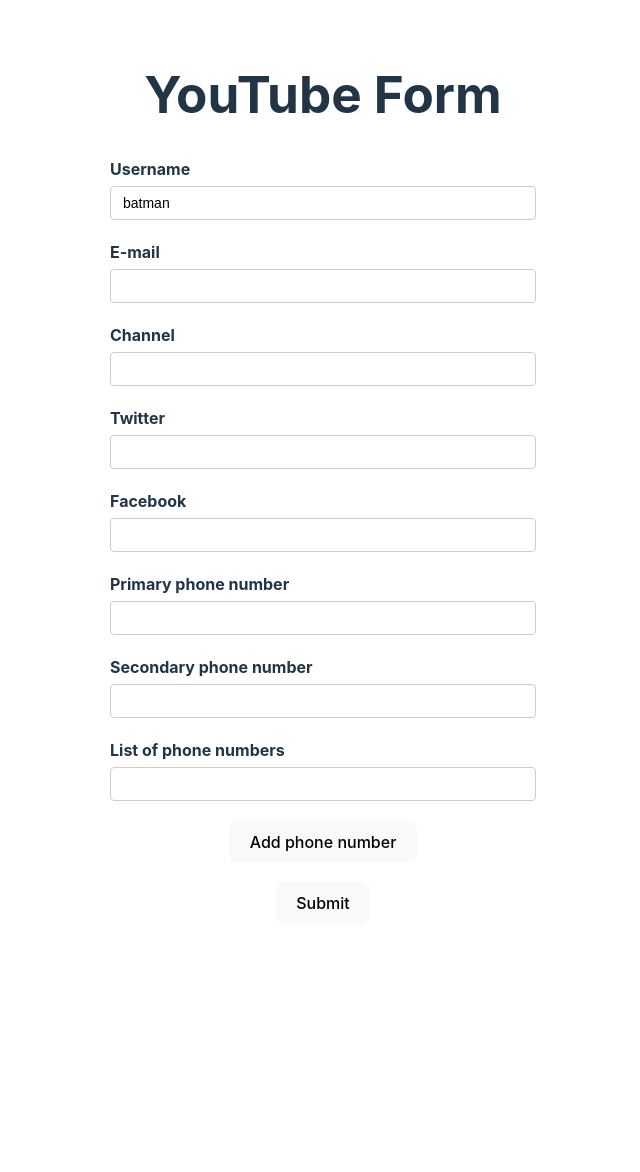
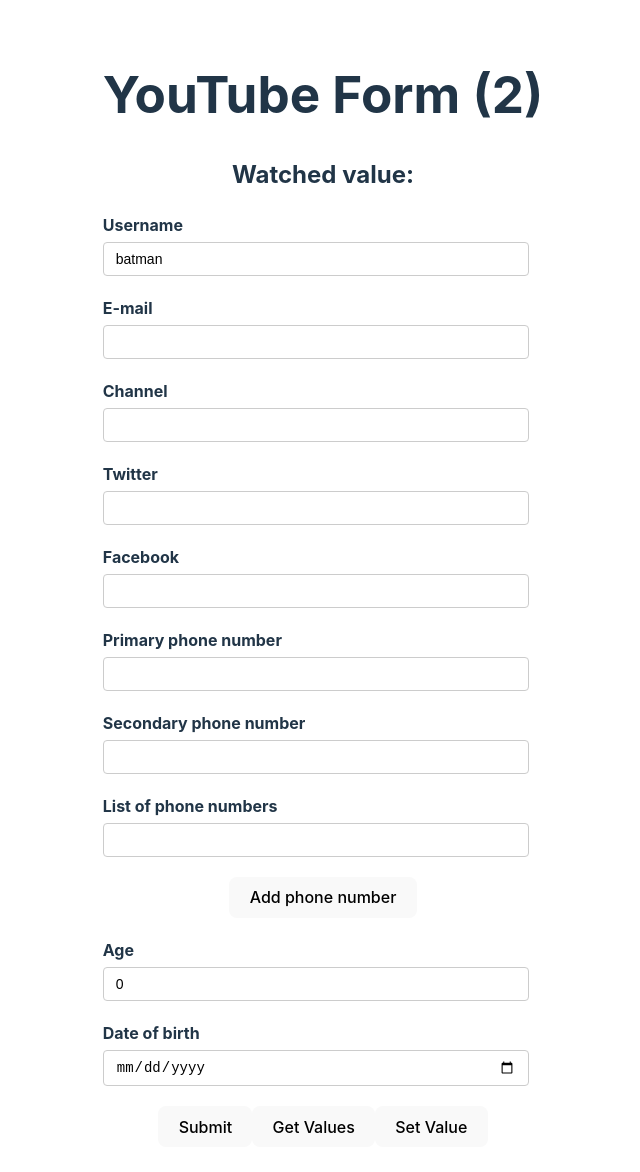
Before and after one commit to abe16s/React-Web-Learning-Path, a React (Vite) app in the folder rhm/: page / in a window 1280 px wide. Shown: the top 1172 px of the page, without its empty margins (317-957 px from the left). Before the commit the page ends 955 px from the top, so only its background shows below. Built offline with nearby package versions, Linux system fonts and the light colour scheme.

Commit message:
Get and set values

```diff
--- a/rhm/src/components/YouTubeForm.tsx
+++ b/rhm/src/components/YouTubeForm.tsx
@@ -1,5 +1,6 @@
 import { useForm, useFieldArray } from 'react-hook-form';
 import { DevTool } from '@hookform/devtools';
+import { useEffect } from 'react';
 
 type FormValues = {
     username: string;
@@ -13,7 +14,11 @@
     phNumbers: {
         number: string;
     }[];
+    age: number;
+    dob: Date
 }
+
+let renderCount = 1;
 
 export const YouTubeForm = () => {
     const form = useForm<FormValues>({
@@ -26,10 +31,12 @@
                 twitter: ""
             },
             phoneNumbers: ["", ""],
-            phNumbers: [{number: ""}]
+            phNumbers: [{number: ""}],
+            age: 0,
+            dob: new Date()
         }
     });
-    const {register, control, handleSubmit, formState} = form;
+    const {register, control, handleSubmit, formState, watch, getValues, setValue} = form;
     const {errors} = formState;
 
     const {fields, append, remove} = useFieldArray({
@@ -41,9 +48,26 @@
         console.log("Form submitted", data);
     }
 
+    const handleGetValues = () => {
+        console.log("Get values", getValues());
+    }
+
+    const handleSetValues = () => {
+        setValue("username", "superman");
+    }
+
+    useEffect(() => {
+        const subscription = watch((value) => {
+            console.log("Watched value", value);
+        });
+        return () => subscription.unsubscribe();
+    }, [watch]);
+
+    // const watchUsername = watch("username");
     return (
         <div>
-            <h1>YouTube Form</h1>
+            <h1>YouTube Form ({renderCount++})</h1>
+            <h2>Watched value: </h2>
             <form onSubmit={handleSubmit(onSubmit)} noValidate>
                 <div className='form-control'>
                     <label htmlFor="username">Username</label>
@@ -113,7 +137,27 @@
                     </div>
                 </div>
 
+                <div className='form-control'>
+                    <label htmlFor="age">Age</label>
+                    <input type="number" id="age"  {...register("age", {
+                        valueAsNumber: true,
+                        required: "Age is required"})
+                    }/>
+                    <p className='error'>{errors.age?.message}</p>
+                </div>
+
+                <div className='form-control'>
+                    <label htmlFor="dob">Date of birth</label>
+                    <input type="date" id="dob"  {...register("dob", {
+                        valueAsDate: true,
+                        required: "Date of birth is required"})
+                    }/>
+                    <p className='error'>{errors.dob?.message}</p>
+                </div>
+
                 <button>Submit</button>
+                <button type='button' onClick={handleGetValues}>Get Values</button>
+                <button type='button' onClick={handleSetValues}>Set Value</button>
             </form>
             <DevTool control={control}/>
         </div>
```
